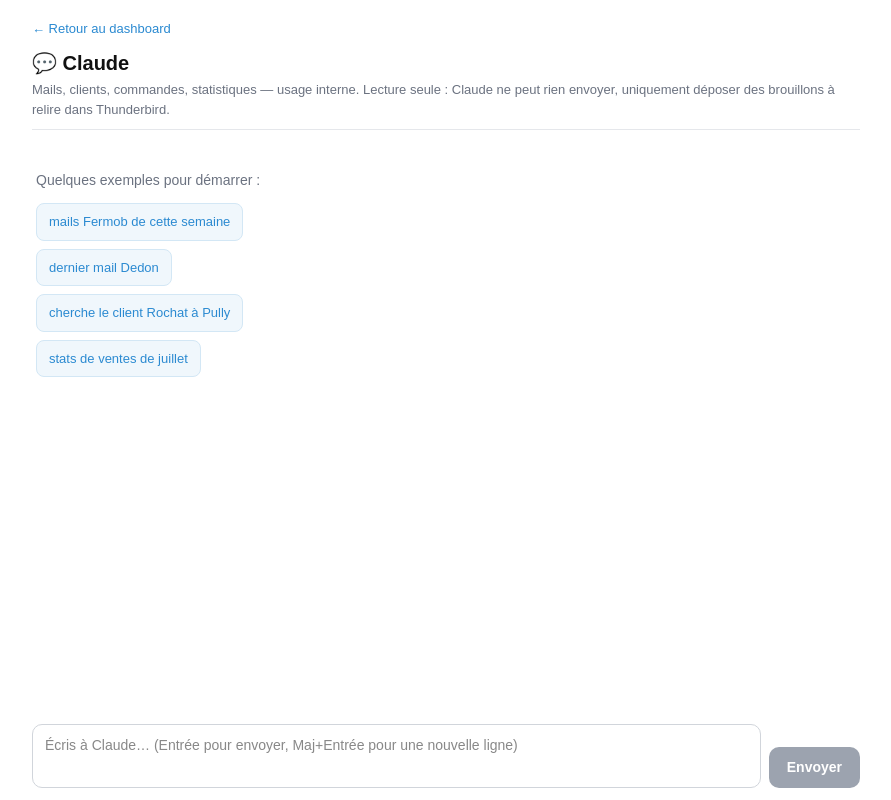
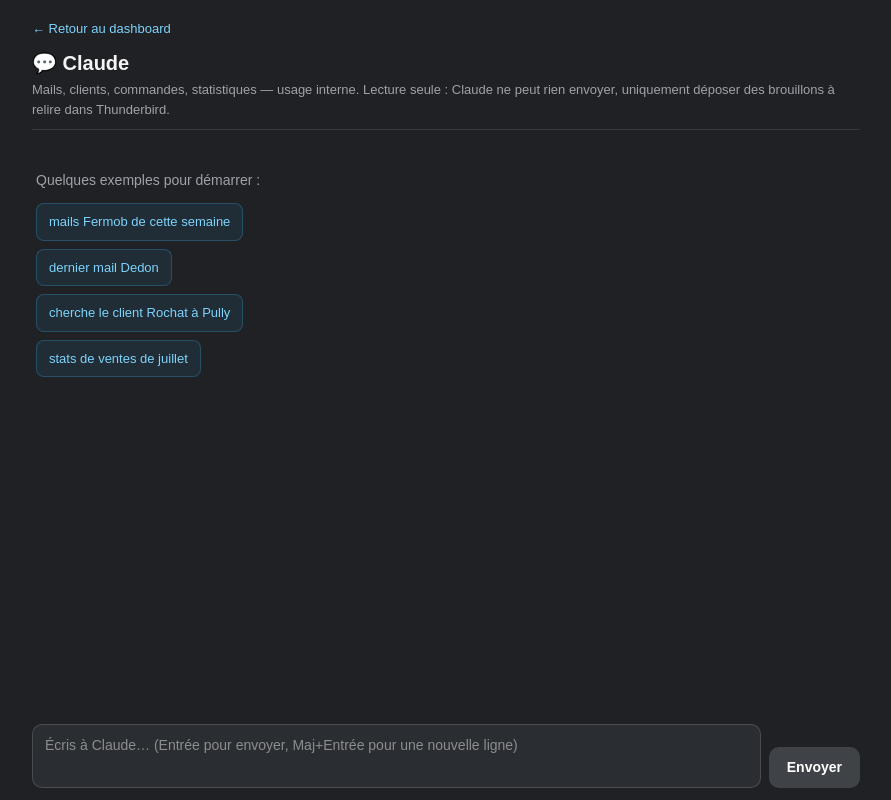
Before and after one commit to thierrystricker-crypto/jardin-confort-formulaire, a Next.js app: page /dashboard/claude in a window 1280 px wide. Shown: the whole page, without its empty margins (194-1085 px from the left). Built offline with nearby package versions, Linux system fonts and the light colour scheme.

Commit message:
Chat en thème sombre, liens outils cliquables, fond sombre force sur stock-remises

```diff
--- a/app/api/claude/chat/route.ts
+++ b/app/api/claude/chat/route.ts
@@ -70,6 +70,7 @@ Règles d'usage des outils :
 - Trier du plus récent au plus ancien. Dates TOUJOURS au format suisse \`jj.mm.aaaa\` (jamais mm.dd ; une date ISO \`2026-08-03\` s'affiche \`03.08.2026\`).
 - Par mail : date, expéditeur, (destinataire si pertinent), sujet, extrait ≤ 400 caractères, nombre de PJ.
 - **Liens : afficher tels quels ceux fournis par les outils, ne JAMAIS en fabriquer ni en modifier.** Le lien \`thunderbird\` s'affiche toujours avec le texte exact : « **Ouvrir le mail original dans Thunderbird** ». S'il est absent : « Lien Thunderbird indisponible pour ce message. » — jamais de lien de secours inventé.
+- **Rendu des liens dans ce chat : TOUJOURS en markdown cliquable** \`[texte](url)\`, avec l'URL exacte fournie par l'outil, jamais en texte simple. Le lien thunderbird se rend ainsi : \`[Ouvrir le mail original dans Thunderbird](url_fournie_par_l_outil)\`.
 - Pièces jointes : passer par \`mail_pieces_jointes\` ; afficher une ligne par PJ : « Ouvrir la pièce jointe *nom* : *url* ». Ne jamais montrer un chemin \`/GPT_Jardi/...\`, une URL Dropbox, ni un détail technique. Champ vide → « Pièce jointe indisponible. »
 - Sous chaque mail d'une liste, ajouter : « Pour une proposition de réponse → tape r*numéro* ».
 - Listes longues : afficher ce qui est demandé ; proposer « en voir plus ? » plutôt que relancer les outils sans confirmation.
--- a/app/dashboard/claude/page.tsx
+++ b/app/dashboard/claude/page.tsx
@@ -45,7 +45,7 @@ function renduInline(texte: string): React.ReactNode[] {
           href={m[2]}
           target="_blank"
           rel="noopener noreferrer"
-          style={{ color: "#2b8ad1", textDecoration: "underline", wordBreak: "break-all" }}
+          style={{ color: "#7dd3fc", textDecoration: "underline", wordBreak: "break-all" }}
         >
           {m[1]}
         </a>
@@ -64,7 +64,7 @@ function renduInline(texte: string): React.ReactNode[] {
           href={url}
           target="_blank"
           rel="noopener noreferrer"
-          style={{ color: "#2b8ad1", textDecoration: "underline", wordBreak: "break-all" }}
+          style={{ color: "#7dd3fc", textDecoration: "underline", wordBreak: "break-all" }}
         >
           {url}
         </a>
@@ -79,7 +79,7 @@ function renduInline(texte: string): React.ReactNode[] {
           style={{
             fontFamily: "var(--font-geist-mono), monospace",
             fontSize: "0.92em",
-            background: "rgba(0,0,0,0.06)",
+            background: "rgba(255,255,255,0.12)",
             borderRadius: 4,
             padding: "1px 4px",
           }}
@@ -240,6 +240,9 @@ export default function PageChatClaude() {
   };
 
   return (
+    // Fond sombre forcé, comme le dashboard principal (bg-[#1f2125]) — ne
+    // dépend pas du thème clair/sombre du navigateur.
+    <div style={{ background: "#1f2125", minHeight: "100dvh", color: "#ededed" }}>
     <div
       style={{
         display: "flex",
@@ -251,17 +254,17 @@ export default function PageChatClaude() {
       }}
     >
       {/* En-tête */}
-      <div style={{ flexShrink: 0, paddingBottom: 10, borderBottom: "1px solid #e5e7eb" }}>
+      <div style={{ flexShrink: 0, paddingBottom: 10, borderBottom: "1px solid rgba(255,255,255,0.1)" }}>
         <Link
           href="/dashboard"
-          style={{ color: "#2b8ad1", fontSize: 13, textDecoration: "none" }}
+          style={{ color: "#7dd3fc", fontSize: 13, textDecoration: "none" }}
         >
           ← Retour au dashboard
         </Link>
-        <h1 style={{ fontSize: 20, fontWeight: 800, color: "#111", marginTop: 8, marginBottom: 2 }}>
+        <h1 style={{ fontSize: 20, fontWeight: 800, color: "#f4f4f5", marginTop: 8, marginBottom: 2 }}>
           💬 Claude
         </h1>
-        <p style={{ color: "#6b7280", fontSize: 13, margin: 0 }}>
+        <p style={{ color: "#a1a1aa", fontSize: 13, margin: 0 }}>
           Mails, clients, commandes, statistiques — usage interne. Lecture seule :
           Claude ne peut rien envoyer, uniquement déposer des brouillons à relire
           dans Thunderbird.
@@ -271,7 +274,7 @@ export default function PageChatClaude() {
       {/* Fil de messages */}
       <div style={{ flex: 1, overflowY: "auto", padding: "16px 4px" }}>
         {messages.length === 0 && (
-          <div style={{ color: "#6b7280", fontSize: 14, marginTop: 24 }}>
+          <div style={{ color: "#a1a1aa", fontSize: 14, marginTop: 24 }}>
             <p style={{ marginBottom: 12 }}>Quelques exemples pour démarrer :</p>
             {EXEMPLES.map((ex) => (
               <button
@@ -282,9 +285,9 @@ export default function PageChatClaude() {
                   marginBottom: 8,
                   padding: "8px 12px",
                   fontSize: 13,
-                  color: "#2b8ad1",
-                  background: "#f0f7fc",
-                  border: "1px solid #d3e7f5",
+                  color: "#7dd3fc",
+                  background: "rgba(56,189,248,0.08)",
+                  border: "1px solid rgba(56,189,248,0.25)",
                   borderRadius: 8,
                   cursor: "pointer",
                   textAlign: "left",
@@ -314,13 +317,17 @@ export default function PageChatClaude() {
                 lineHeight: 1.55,
                 whiteSpace: "pre-wrap",
                 wordBreak: "break-word",
-                background: m.role === "user" ? "#2b8ad1" : m.erreur ? "#fef2f2" : "#f3f4f6",
-                color: m.role === "user" ? "#fff" : m.erreur ? "#b91c1c" : "#111",
-                border: m.erreur ? "1px solid #fecaca" : "none",
+                background: m.role === "user" ? "#2B8AD1" : m.erreur ? "rgba(244,63,94,0.12)" : "#2a2d31",
+                color: m.role === "user" ? "#fff" : m.erreur ? "#fda4af" : "#e4e4e7",
+                border: m.erreur
+                  ? "1px solid rgba(244,63,94,0.35)"
+                  : m.role === "assistant"
+                  ? "1px solid rgba(255,255,255,0.06)"
+                  : "none",
               }}
             >
               {m.outils && m.outils.length > 0 && (
-                <div style={{ fontSize: 12, color: "#6b7280", fontStyle: "italic", marginBottom: m.content ? 6 : 0 }}>
+                <div style={{ fontSize: 12, color: "#9ca3af", fontStyle: "italic", marginBottom: m.content ? 6 : 0 }}>
                   🔧 {m.outils.join(" · ")}
                 </div>
               )}
@@ -351,11 +358,11 @@ export default function PageChatClaude() {
             padding: "10px 12px",
             fontSize: 14,
             fontFamily: "inherit",
-            border: "1px solid #d1d5db",
+            border: "1px solid rgba(255,255,255,0.15)",
             borderRadius: 10,
             outline: "none",
-            background: enCours ? "#f9fafb" : "#fff",
-            color: "#111",
+            background: enCours ? "#26292d" : "#2a2d31",
+            color: "#ededed",
           }}
         />
         <button
@@ -366,7 +373,7 @@ export default function PageChatClaude() {
             fontSize: 14,
             fontWeight: 600,
             color: "#fff",
-            background: enCours || !saisie.trim() ? "#9ca3af" : "#2b8ad1",
+            background: enCours || !saisie.trim() ? "#3f4348" : "#2B8AD1",
             border: "none",
             borderRadius: 10,
             cursor: enCours || !saisie.trim() ? "default" : "pointer",
@@ -376,5 +383,6 @@ export default function PageChatClaude() {
         </button>
       </div>
     </div>
+    </div>
   );
 }
--- a/app/dashboard/stock-remises/page.tsx
+++ b/app/dashboard/stock-remises/page.tsx
@@ -87,6 +87,9 @@ export default function StockRemisesPage() {
   }
 
   return (
+    // Fond sombre forcé (même bg que /dashboard) : la page ne dépend plus du
+    // thème clair/sombre du navigateur.
+    <main className="min-h-screen bg-[#1f2125]">
     <div className="mx-auto max-w-6xl px-4 py-8 text-zinc-100">
       <div className="mb-6 flex items-center justify-between gap-4 flex-wrap">
         <div>
@@ -210,5 +213,6 @@ export default function StockRemisesPage() {
         </div>
       )}
     </div>
+    </main>
   );
 }
```
